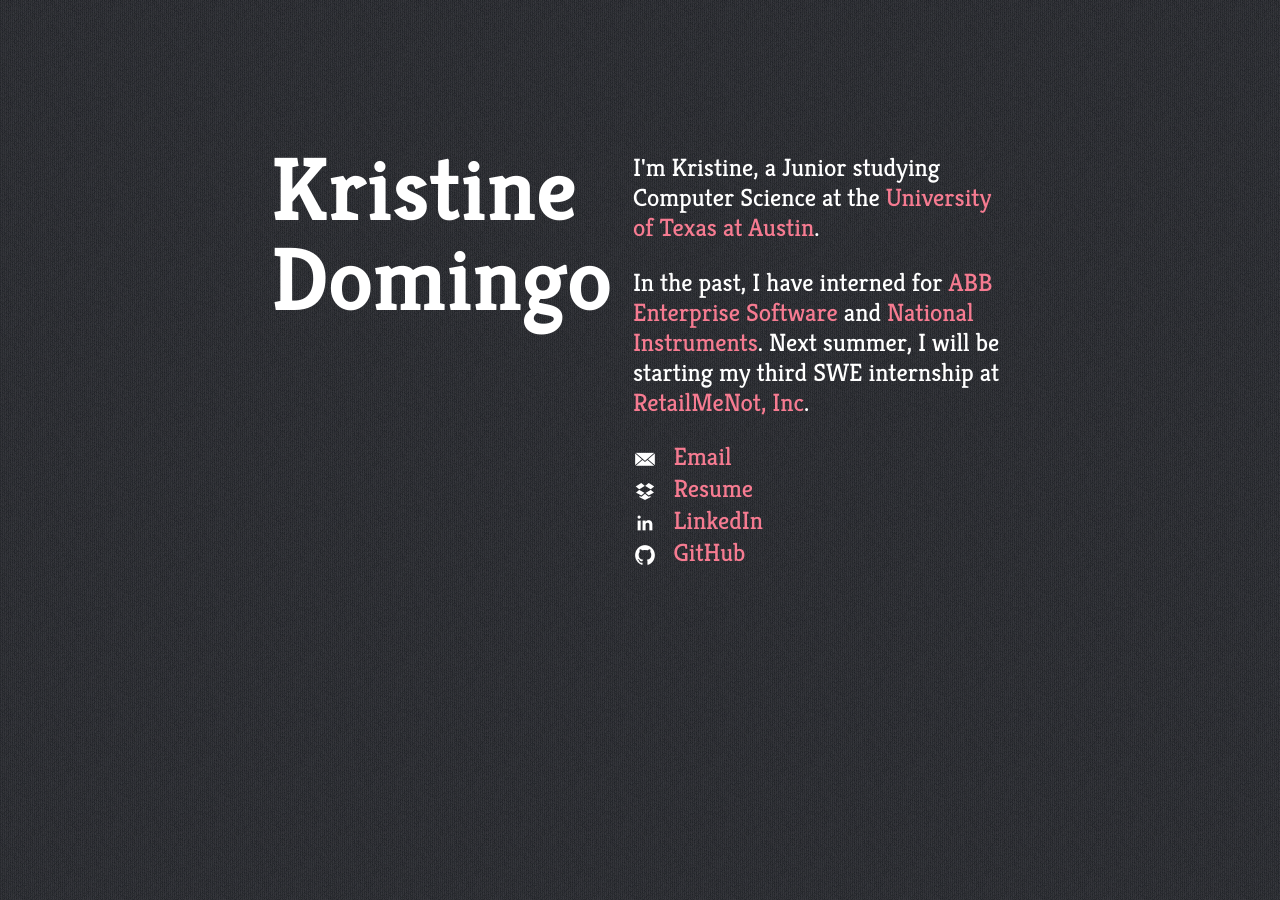
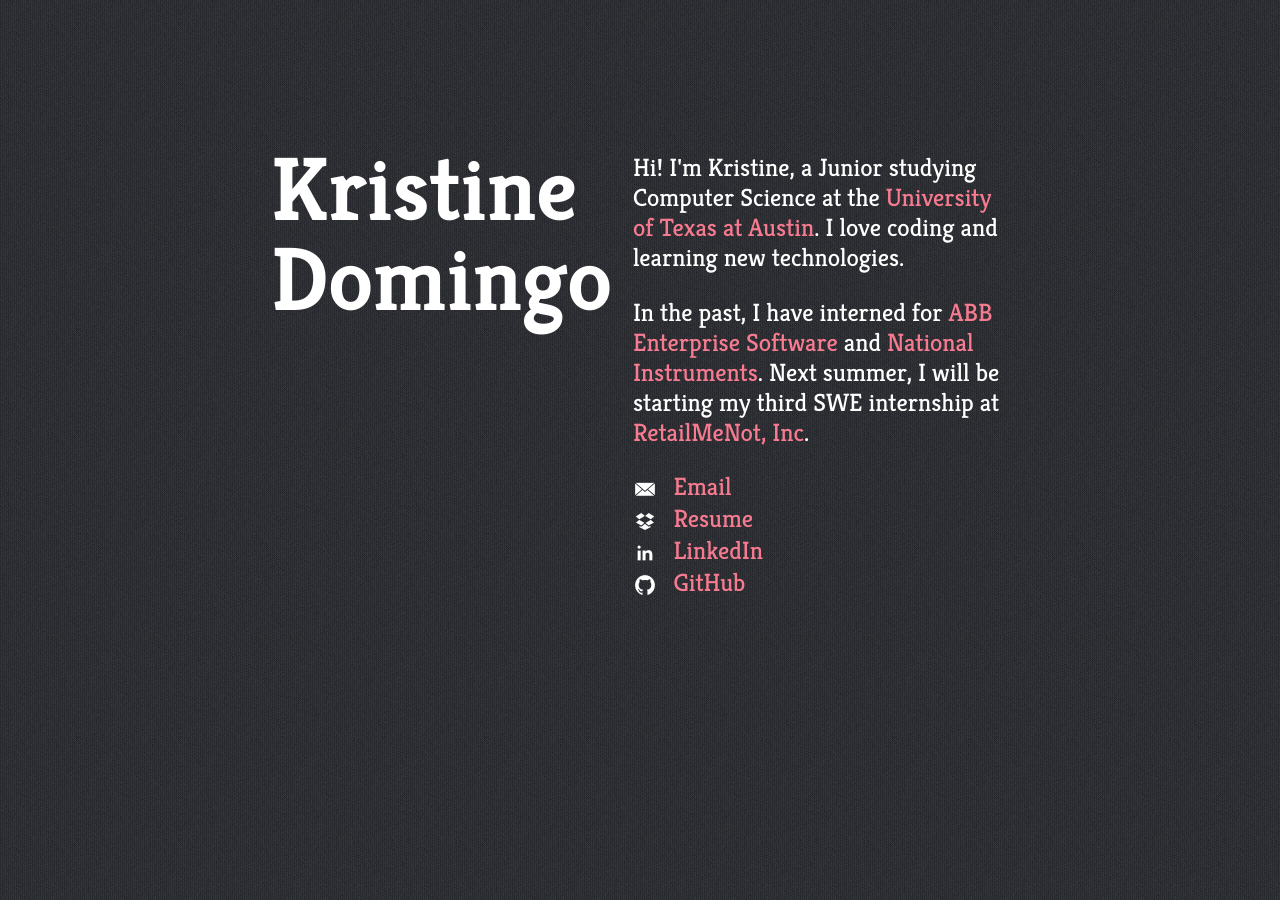
Before and after one commit to kristinedomingo/kristinedomingo.github.io, a Jekyll site: the page index.html, which Jekyll copies as it is, in a window 1280 px wide. Built offline with Jekyll 4.4.1, drawn with Linux system fonts in a browser that asks for light colours; Markdown is read by kramdown in place of the engine named in the settings.

Commit message:
Changed description

```diff
--- a/index.html
+++ b/index.html
@@ -34,9 +34,10 @@
           <div class="pure-u-1 pure-u-md-13-24">
             <div id="aboutSection">
               <p>
-                I'm Kristine, a Junior studying Computer Science at
+                Hi! I'm Kristine, a Junior studying Computer Science at
                 the <a href="http://www.cs.utexas.edu">
-                University of Texas at Austin</a>.
+                University of Texas at Austin</a>. I love coding and
+                learning new technologies.
               </p>
               <p>
                 In the past, I have interned
```
